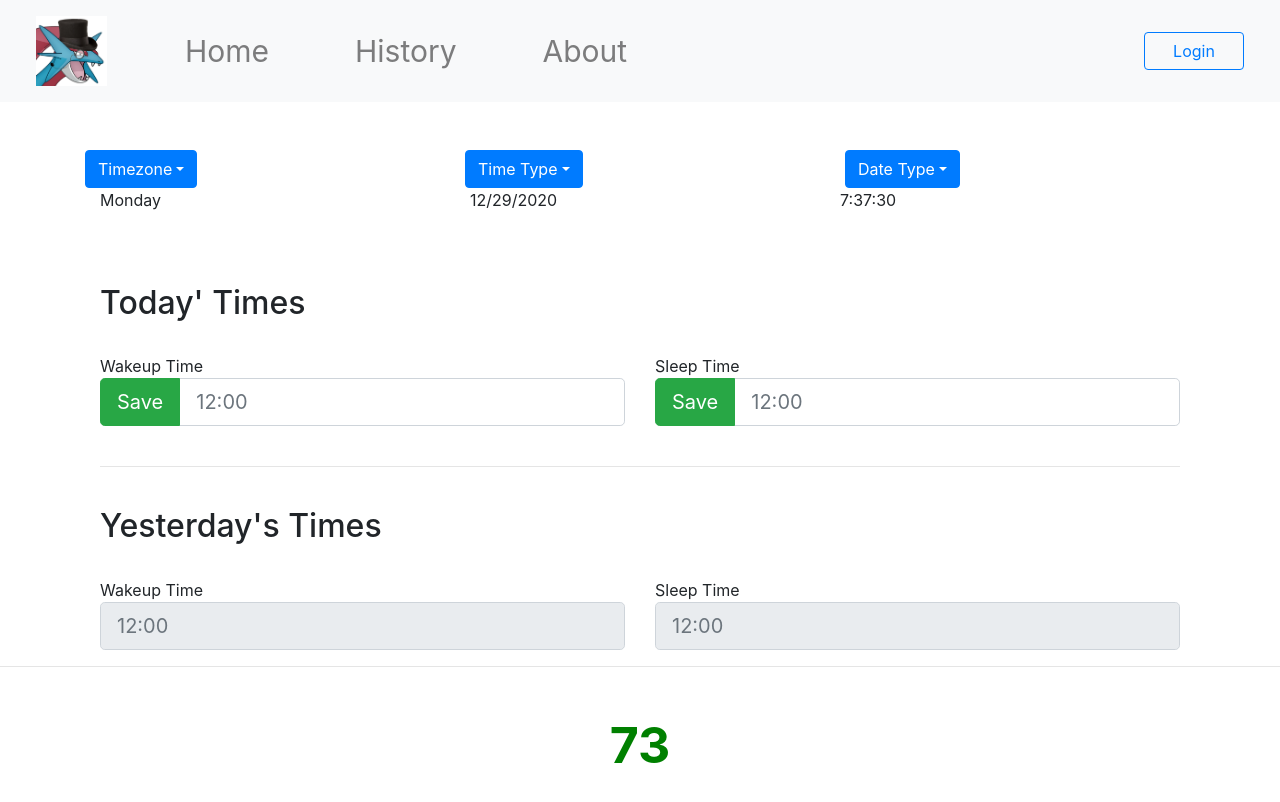
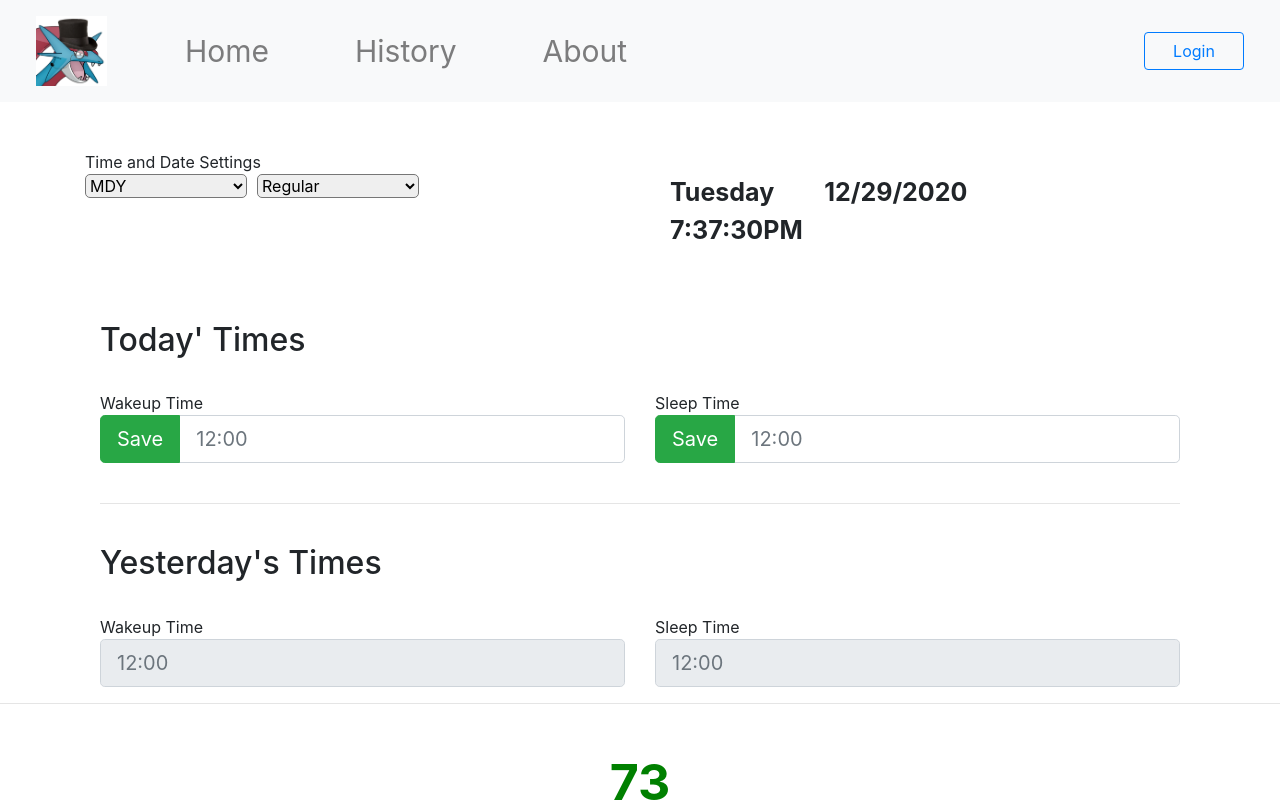
Before and after one commit to aplamer/scheduler, a React (Create React App) app: page / in a window 1280 px wide. Shown: the top 802 px of the page. Built offline with nearby package versions, Linux system fonts and the light colour scheme.

Commit message:
Time Options Finished
Finished Time option section, including the option to switch to military time and change the date format. Slightly rearranged layout of the section as well.

```diff
--- a/src/components/Time/Time.js
+++ b/src/components/Time/Time.js
@@ -1,22 +1,19 @@
 import React from 'react'
-import Col from 'react-bootstrap/Col'
-import Row from 'react-bootstrap/Row'
 import Container from 'react-bootstrap/Container'
+import classes from './Time.module.css'
 const Time = (props) => {
     return(
         <div>
             <Container>
-                <Row>
-                    <Col>
-                        {props.day}
-                    </Col>
-                    <Col>
-                        {props.date}
-                    </Col>
-                    <Col>
-                        {props.time}
-                    </Col>
-                </Row>
+                <div className = {classes.timeDisplay}>
+                    {props.day}
+                </div>
+                <div className = {classes.timeDisplay}>
+                    {props.date}
+                </div>
+                <div className = {classes.timeDisplay}>
+                    {props.time}
+                </div>
             </Container>
 
         </div>
--- a/src/components/Time/Time.module.css
+++ b/src/components/Time/Time.module.css
@@ -0,0 +1,6 @@
+.timeDisplay{
+    display: inline-block;
+    padding-right: 50px;
+    font-size: 25px;
+    font-weight: bold;
+}
--- a/src/components/Time/TimeOptions/TimeOptions.js
+++ /dev/null
@@ -1,71 +0,0 @@
-import React, {Component} from 'react'
-import Time from '../Time'
-import Container from 'react-bootstrap/Container'
-import DropdownButton from 'react-bootstrap/DropdownButton'
-import Dropdown from 'react-bootstrap/Dropdown'
-import Col from 'react-bootstrap/Col'
-import Row from 'react-bootstrap/Row'
-
-class TimeOptions extends Component{
-    constructor(){
-        super();
-        let [month, date, year]    = new Date().toLocaleDateString("en-US").split("/");
-        let [hour, minute, second] = new Date().toLocaleTimeString("en-US").split(/:| /);
-        this.state = {
-            Date: month + "/" + date + "/" + year,
-            Time:  hour + ":" + minute + ":" + second,
-            Day: 'Monday',
-            Timezone: 'EST',
-            TimeType: 'Regular',
-            DateType: 'USA'
-        } ;
-    }
-
-    componentDidMount(){
-        this.interval = setInterval(() => this.updateClock(), 1000);
-    }
-
-    componentWillUnmount(){
-        clearInterval(this.interval);
-    }
-
-    updateClock = () => {
-        let [month, date, year]    = new Date().toLocaleDateString("en-US").split("/");
-        let [hour, minute, second] = new Date().toLocaleTimeString("en-US").split(/:| /);
-        this.setState({ Date: month + "/" + date + "/" + year, Time: hour + ":" + minute + ":" + second,})
-    }
-    render(){
-        return(
-            <Container>
-                <Row>
-                    <Col>
-                        <DropdownButton id="dropdown-basic-button" title="Timezone">
-                            <Dropdown.Item href="#">EST</Dropdown.Item>
-                            <Dropdown.Item href="#">PST</Dropdown.Item>
-                            <Dropdown.Item href="#">MST</Dropdown.Item>
-                        </DropdownButton>
-                    </Col>
-
-                    <Col>
-                        <DropdownButton id="dropdown-basic-button" title="Time Type">
-                            <Dropdown.Item href="#">Regular</Dropdown.Item>
-                            <Dropdown.Item href="#">Military</Dropdown.Item>
-                        </DropdownButton>
-                    </Col>
-
-                    <Col>
-                        <DropdownButton id="dropdown-basic-button" title="Date Type">
-                            <Dropdown.Item href="#">USA</Dropdown.Item>
-                            <Dropdown.Item href="#">European</Dropdown.Item>
-                        </DropdownButton>
-                    </Col>
-                </Row>
-
-                <Time date = {this.state.Date} time = {this.state.Time} day = {this.state.Day}>
-                </Time>
-            </Container>
-
-        )
-    }
-}
-export default TimeOptions;
--- a/src/containers/App.js
+++ b/src/containers/App.js
@@ -1,7 +1,7 @@
 
 import React, {Component} from 'react'
 import Header from '../components/Header/Header'
-import TimeOptions from '../components/Time/TimeOptions/TimeOptions'
+import TimeOptions from './TimeOptions/TimeOptions'
 import TimeInputContainer from './TimeInputContainer/TimeInputContainer'
 import Score from '../components/Score/Score'
 import Tips from '../components/Tips/Tips'
--- /dev/null
+++ b/src/containers/TimeOptions/TimeOptions.js
@@ -0,0 +1,167 @@
+import React, {Component} from 'react'
+import Time from '../../components/Time/Time'
+import Container from 'react-bootstrap/Container'
+import Col from 'react-bootstrap/Col'
+import Row from 'react-bootstrap/Row'
+import classes from './TimeOptions.module.css'
+class TimeOptions extends Component{
+    constructor(){
+        super();
+        const [month, date, year]    = new Date().toLocaleDateString().split("/");
+        const [hour, minute, second] = new Date().toLocaleTimeString().split(/:| /);
+        const d = new Date().getDay();
+        const totalhour = new Date().getHours();
+        const day = this.dayHandler(d);
+        let AMorPM = "AM"
+        if (totalhour >= 12){
+            AMorPM = "PM"
+        }
+        else{
+            AMorPM = "AM"
+        }
+        this.state = {
+            Date: date,
+            Month: month,
+            Year: year,
+            Hour:  hour,
+            TotalHour: totalhour,
+            Minute: minute,
+            Second: second,
+            Day: day,
+            TimeType: 'Regular',
+            DateType: 'MDY',
+            AMPM: AMorPM
+        };
+
+    }
+
+    dayHandler(dayNum){
+        switch (dayNum){
+            case 0:
+                return "Sunday"
+            case 1:
+                return "Monday"
+            case 2:
+                return "Tuesday"
+            case 3:
+                return "Wednesday"
+            case 4:
+                return "Thursday"
+            case 5:
+                return "Friday"
+            case 6:
+                return "Saturday"
+            default:
+                return "Error"
+        }
+
+
+    }
+    componentDidMount(){
+        this.interval = setInterval(() => this.updateClock(), 1000);
+    }
+
+    componentWillUnmount(){
+        clearInterval(this.interval);
+    }
+
+    updateClock = () => {
+        const [month, date, year]    = new Date().toLocaleDateString().split("/");
+        const [hour, minute, second] = new Date().toLocaleTimeString().split(/:| /);
+        const d = new Date().getDay();
+        const totalhour = new Date().getHours();
+        const day = this.dayHandler(d);
+        let AMorPM = "AM"
+        if (totalhour >= 12){
+            AMorPM = "PM"
+        }
+        else{
+            AMorPM = "AM"
+        }
+        this.setState({ Date: date, Month: month, Year: year, Hour: hour, TotalHour: totalhour, Minute: minute, Second: second, Day: day, AMPM: AMorPM})
+    }
+
+    dateHandler = (event, type) => {
+        if(type === "Date"){
+            this.setState({DateType: event.target.value});
+        }
+        else if (type === "Time"){
+            this.setState({TimeType: event.target.value});
+        }
+
+    }
+    render(){
+
+        let fullTime = null;
+        if(this.state.TimeType === "Regular"){
+            fullTime = this.state.Hour + ":" + this.state.Minute + ":" + this.state.Second + this.state.AMPM;
+        }
+        else if(this.state.TimeType === "Military"){
+            fullTime = this.state.TotalHour + ":" + this.state.Minute + ":" + this.state.Second;
+        }
+
+        let fullDate = null;
+        switch (this.state.DateType){
+            case "MDY":
+                fullDate =
+                <Time
+                date = {this.state.Month + "/" + this.state.Date + "/" + this.state.Year}
+                time = {fullTime}
+                day = {this.state.Day}>
+                </Time>
+                break;
+
+            case "DMY":
+                fullDate =
+                <Time
+                date = {this.state.Date + "/" + this.state.Month + "/" + this.state.Year}
+                time = {fullTime}
+                day = {this.state.Day}>
+                </Time>
+                break;
+
+            case "YMD":
+                fullDate =
+                <Time
+                date = {this.state.Year + "/" + this.state.Month + "/" + this.state.Date}
+                time = {fullTime}
+                day = {this.state.Day}>
+                </Time>
+                break;
+            default:
+        }
+
+        return(
+            <Container>
+                <Row>
+                    <Col>
+                    Time and Date Settings
+                    </Col>
+
+                </Row>
+                <Row>
+                    <Col>
+                    <select value = {this.state.DateType} className = {classes.dropdownOption} onChange = {(event) => this.dateHandler(event, "Date")}>
+                        <option value="MDY">MDY</option>
+                        <option value="DMY">DMY</option>
+                        <option value="YMD">YMD</option>
+                    </select>
+
+                    <select value = {this.state.TimeType} className = {classes.dropdownOption}  onChange = {(event) => this.dateHandler(event, "Time")}>
+                        <option value="Regular">Regular</option>
+                        <option value="Military">Military</option>
+                    </select>
+                    </Col>
+
+                    <Col>
+
+                    {fullDate}
+                    </Col>
+                </Row>
+
+            </Container>
+
+        )
+    }
+}
+export default TimeOptions;
--- /dev/null
+++ b/src/containers/TimeOptions/TimeOptions.module.css
@@ -0,0 +1,5 @@
+.dropdownOption{
+    width: 30%;
+    border-radius: 5px;
+    margin-right: 10px;
+}
```
Also changed, not shown: src/components/Time/TimeOptions/TimeOptions.css (deleted), 1 other file (tests, documents, lock files or other folders).
